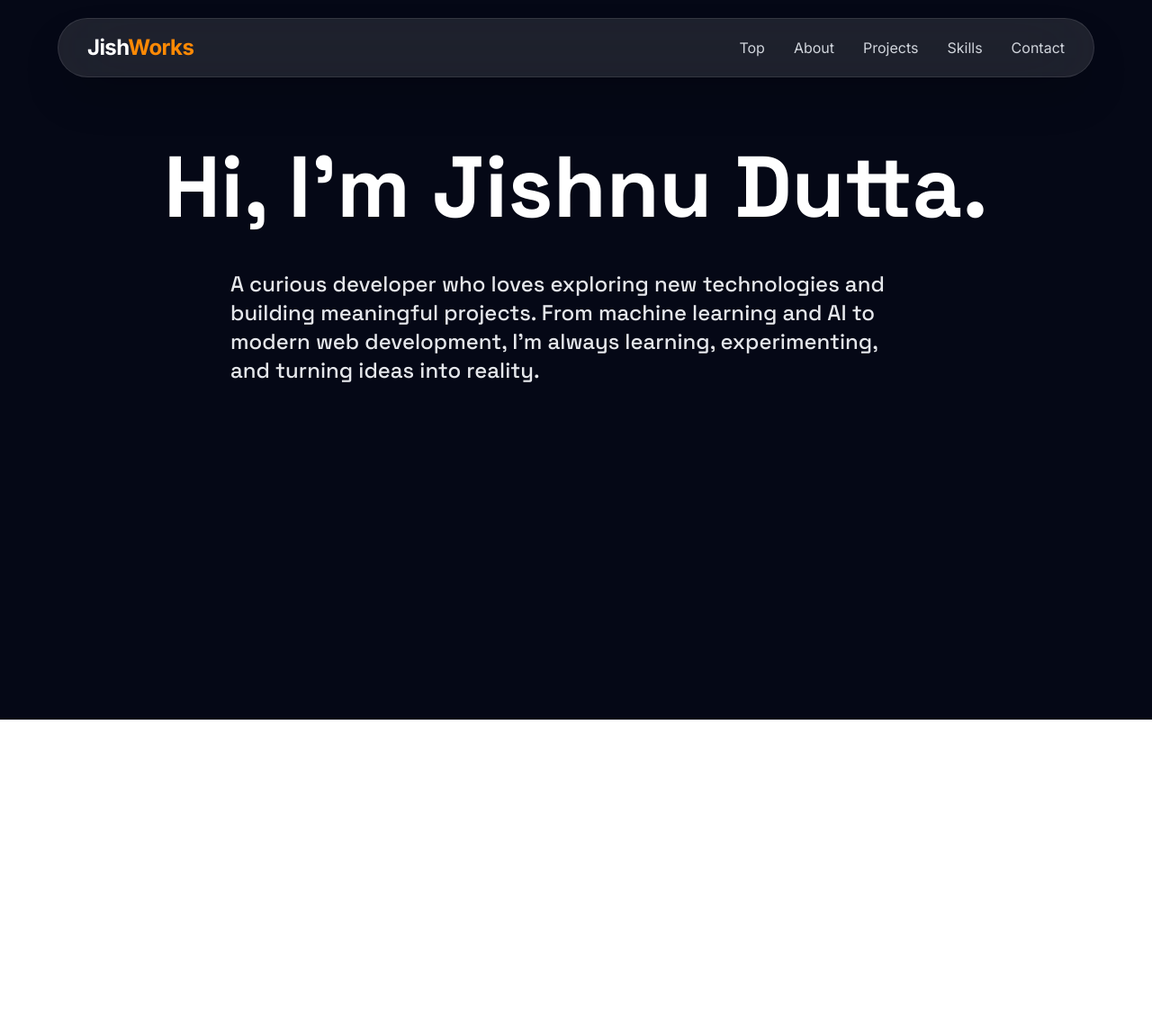
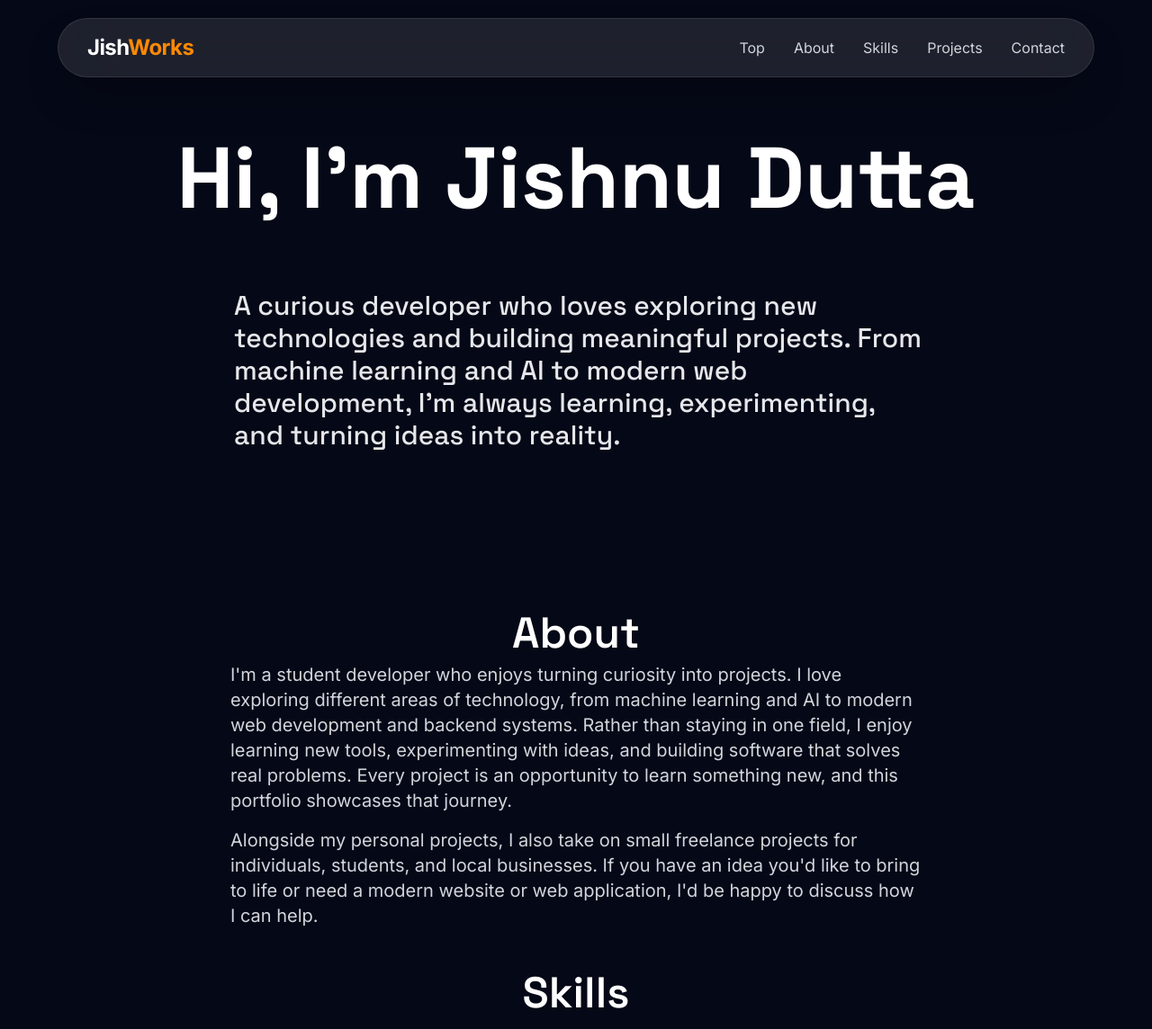
Before and after one commit to jishnudutta/JishWorks, a React (Vite) app: page / in a window 1280 px wide. Shown: the whole page at 90% size. Before the commit the page ends 800 px from the top, so only its background shows below. Built offline with nearby package versions, Linux system fonts and the light colour scheme.

Commit message:
added about section

```diff
--- a/src/App.jsx
+++ b/src/App.jsx
@@ -20,7 +20,7 @@ function App() {
             Jish<span className="text-orange-400">Works</span>
           </h1>
 
-          <div className="ml-auto flex items-center gap-8 text-gray-300">
+          <div className="ml-auto flex items-center md:gap-8 gap-3 text-gray-300">
             <a href="#hero" className="hover:text-white transition">
               Top
             </a>
@@ -29,12 +29,12 @@ function App() {
               About
             </a>
 
+            <a href="#skills" className="hover:text-white transition">
+              Skills
+            </a>
+
             <a href="#projects" className="hover:text-white transition">
               Projects
-            </a>
-
-            <a href="#skills" className="hover:text-white transition">
-              Skills
             </a>
 
             <a href="#contact" className="hover:text-white transition">
@@ -44,24 +44,50 @@ function App() {
         </nav>
         <section
           id="hero"
-          className="flex flex-col items-center justify-center mx-auto mt-40"
+          className="flex flex-col items-center justify-center mx-auto mt-auto min-h-[80vh] py-10 px-2"
         >
-          <h2 className="font-bold text-6xl md:text-8xl font-display">
-            Hi, I'm Jishnu Dutta.
+          <h2 className="font-bold text-5xl md:text-8xl font-display py-8">
+            Hi, I'm Jishnu Dutta
           </h2>
           <br />
-          <p className="max-w-3xl py-5 font-display font-medium md:text-2xl text-xl text-gray-200">
+          <p className="max-w-3xl py-5 font-display font-medium md:text-2xl text-lg lg:text-3xl text-gray-200 ml-2">
             A curious developer who loves exploring new technologies and
             building meaningful projects. From machine learning and AI to modern
             web development, I'm always learning, experimenting, and turning
             ideas into reality.
           </p>
         </section>
-        <section id="about" className="flex flex-col items-center justify-center mx-auto mt-10">
-          <h3 className="font-display font-semibold text-4xl"></h3>
-          <p className="font-sans font-normal text-lg max-w-3xl my-2 text-gray-300">
-
+        <section
+          id="about"
+          className="flex flex-col items-center justify-center mx-auto mt-10 px-2"
+        >
+          <h3 className="font-display font-semibold text-3xl md:text-5xl">
+            About
+          </h3>
+          <p className="font-sans font-normal text-lg md:text-xl max-w-3xl my-2 text-gray-300">
+            I'm a student developer who enjoys turning curiosity into projects.
+            I love exploring different areas of technology, from machine
+            learning and AI to modern web development and backend systems.
+            Rather than staying in one field, I enjoy learning new tools,
+            experimenting with ideas, and building software that solves real
+            problems. Every project is an opportunity to learn something new,
+            and this portfolio showcases that journey.
           </p>
+          <p className="font-sans font-normal text-lg max-w-3xl my-2 text-gray-300 md:text-xl">
+            Alongside my personal projects, I also take on small freelance
+            projects for individuals, students, and local businesses. If you
+            have an idea you'd like to bring to life or need a modern website or
+            web application, I'd be happy to discuss how I can help.
+          </p>
+        </section>
+        <section
+          id="skills"
+          className="flex flex-col items-center justify-center mx-auto mt-10 px-2"
+        >
+          <h3 className="font-display font-semibold text-3xl md:text-5xl">
+            Skills
+          </h3>
+          <p className="font-sans font-normal text-lg md:text-xl max-w-3xl my-2 text-gray-300"></p>
         </section>
       </main>
     </div>
```
